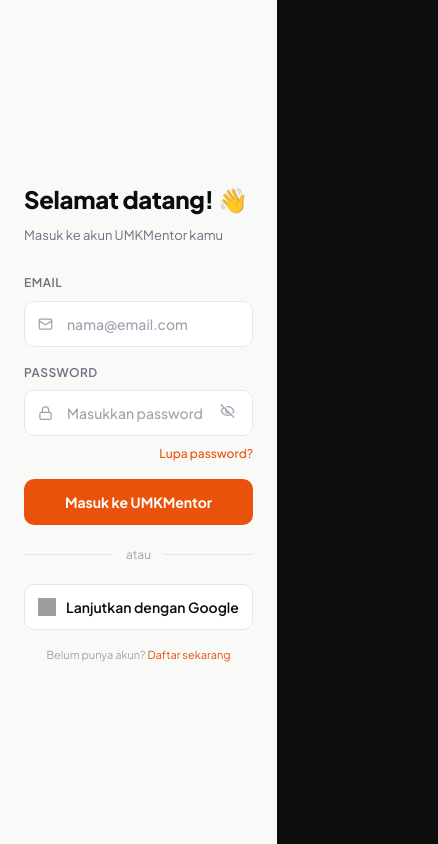
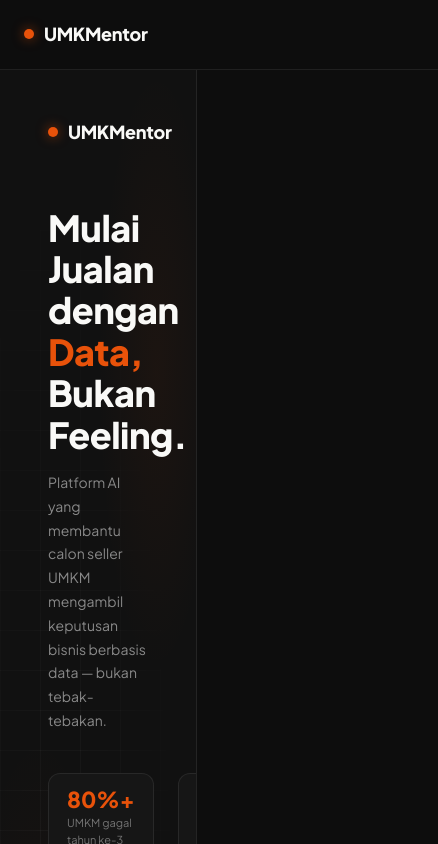
Before and after one commit to 231130651/umkmentor, a React (Vite) app: page /login in a window 390 px wide. Shown: the top 844 px of the page, 438 px wide, since content can reach past the window. Built offline with nearby package versions, Linux system fonts and the light colour scheme; no server answers; grey boxes are pictures that could not be loaded.

Commit message:
fix: loginpage responsive mobile

```diff
--- a/src/css/auth.css
+++ b/src/css/auth.css
@@ -445,9 +445,31 @@
   line-height: 1.6; margin-bottom: 24px;
 }
 
-/* ─── RESPONSIVE ─────────────────────────── */
+/* ─── MOBILE HEADER - RESPONSIVE ──────────────────────── */
+.mobile-header {
+  display: none;
+}
 
 @media (max-width: 768px) {
-  .left-panel { display: none; }
-  .right-panel { padding: 24px; }
+  .mobile-header {
+    display: flex;
+    align-items: center;
+    padding: 20px 24px;
+    background: var(--bg);
+    border-bottom: 1px solid var(--border);
+    position: sticky;
+    top: 0;
+    z-index: 10;
+  }
+
+  .auth-layout {
+    flex-direction: column;
+    min-height: 100vh;
+  }
+
+  .right-panel {
+    flex: 1;
+    align-items: flex-start;
+    padding-top: 32px;
+  }
 }
--- a/src/css/style.css
+++ b/src/css/style.css
@@ -670,8 +670,9 @@
 .konsul-human {
   background: #F3F4F6;
   color: var(--black);
-  border: 2px solid rgba(0, 0, 0, 0.1);
+  border: 1.5px solid var(--border-light);
 }
+
 
 .konsul-tag {
   font-size: 11px; font-weight: 700;
@@ -728,6 +729,10 @@
 
 .konsul-ai .konsul-btn:hover {
   background: #c94008;
+}
+
+.konsul-human:hover {
+  border-color: var(--black);
 }
 
 .konsul-human .konsul-btn {
--- a/src/pages/LoginPage.jsx
+++ b/src/pages/LoginPage.jsx
@@ -81,6 +81,13 @@
   }
 
   return (
+    <>
+    <header className="mobile-header">
+      <Link to="/" className="brand-link">
+        <span className="brand-dot" aria-hidden="true"></span>
+        <span className="brand-name">UMKMentor</span>
+      </Link>
+    </header>
     <main className="auth-layout">
       <aside className="left-panel" aria-label="Informasi UMKMentor">
         <div className="left-bg" aria-hidden="true"></div>
@@ -198,5 +205,6 @@
         </article>
       </dialog>
     </main>
+    </>
   )
 }
```
